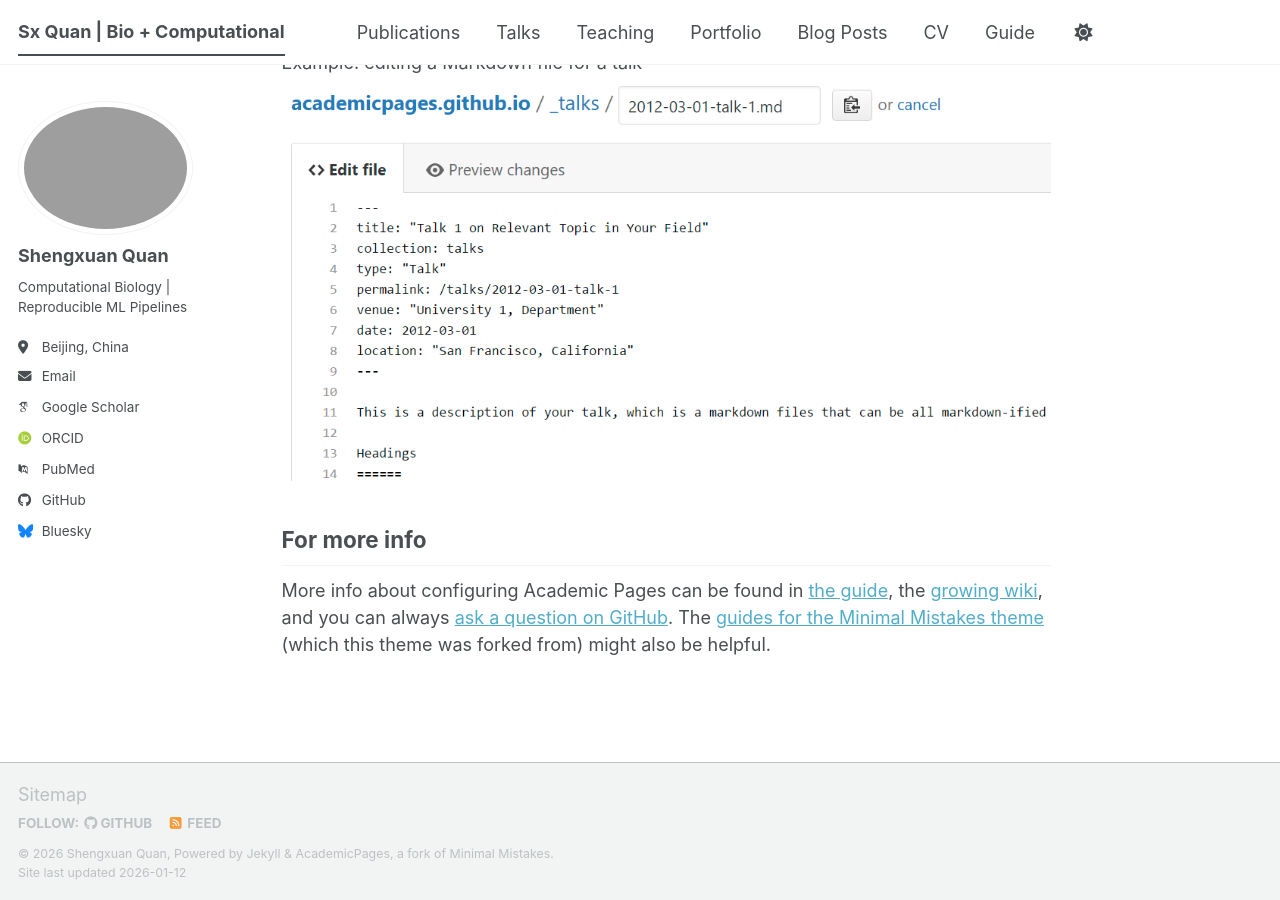
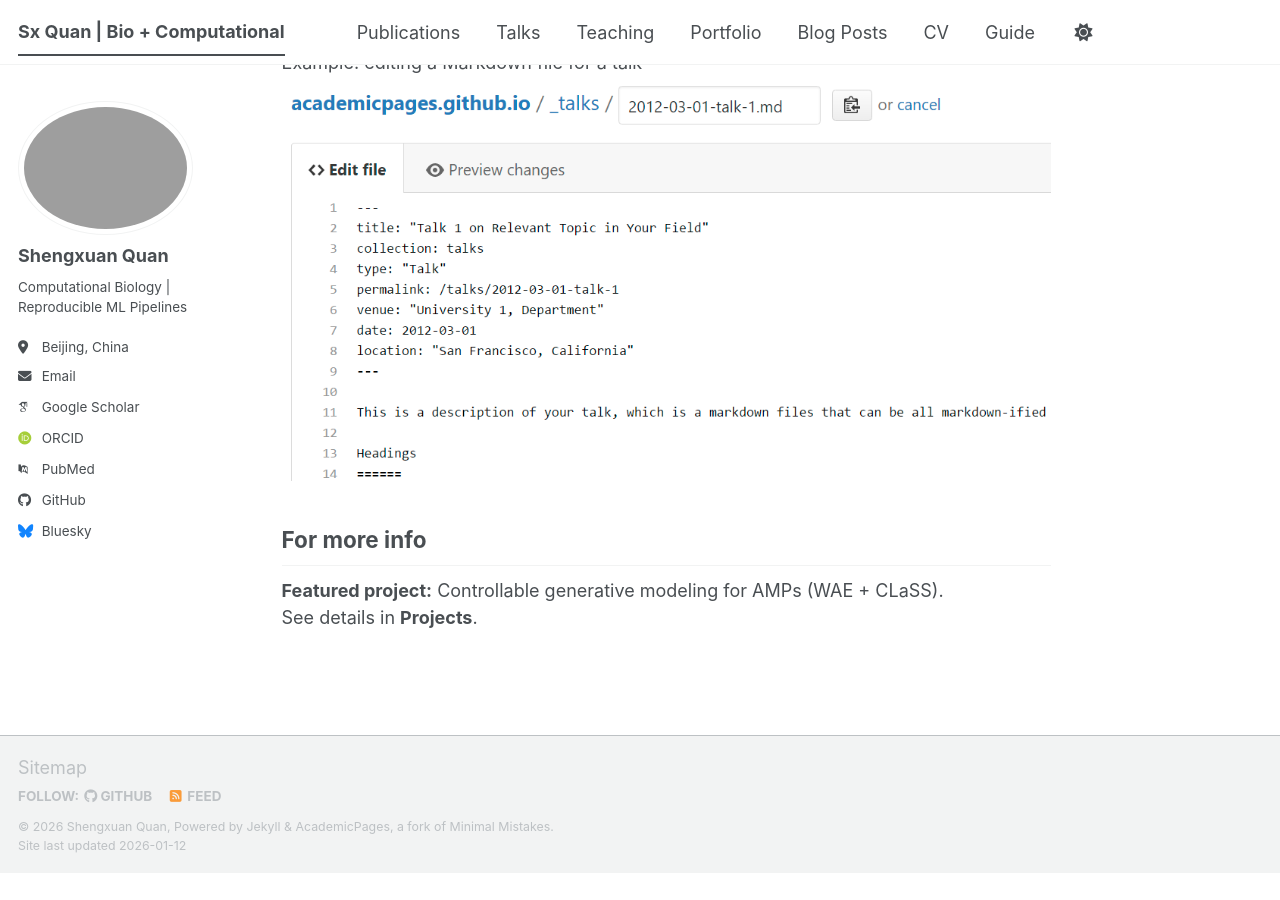
Before and after one commit to ShengxuanQUAN/ShengxuanQUAN.github.io, a Jekyll site: the page built from _pages/about.md, in a window 1280 px wide and 900 px high, scrolled down 2611 px. Built offline with Jekyll 4.4.1, drawn with Linux system fonts in a browser that asks for light colours; some web fonts are replaced; a script bundle is joined from its source files by our own code; library files that are not in the unit come from our copies; after the commit the page ends 3484 px from its top, so only the background shows below that.

Commit message:
Add featured project section to about page
Added a featured project section with details on controllable generative modeling for AMPs.

```diff
--- a/_pages/about.md
+++ b/_pages/about.md
@@ -53,4 +53,5 @@
 
 For more info
 ------
-More info about configuring Academic Pages can be found in [the guide](https://academicpages.github.io/markdown/), the [growing wiki](https://github.com/academicpages/academicpages.github.io/wiki), and you can always [ask a question on GitHub](https://github.com/academicpages/academicpages.github.io/discussions). The [guides for the Minimal Mistakes theme](https://mmistakes.github.io/minimal-mistakes/docs/configuration/) (which this theme was forked from) might also be helpful.
+**Featured project:** Controllable generative modeling for AMPs (WAE + CLaSS).
+See details in **Projects**.
```
